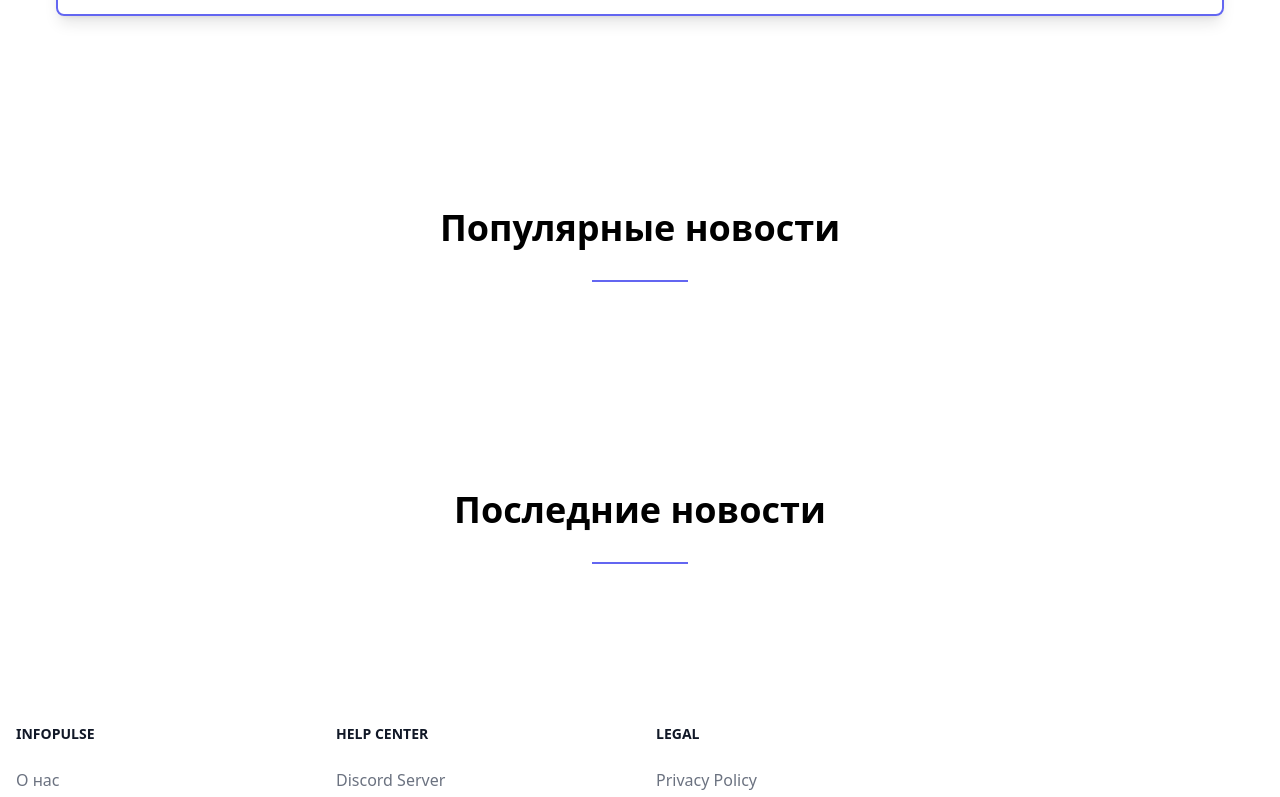
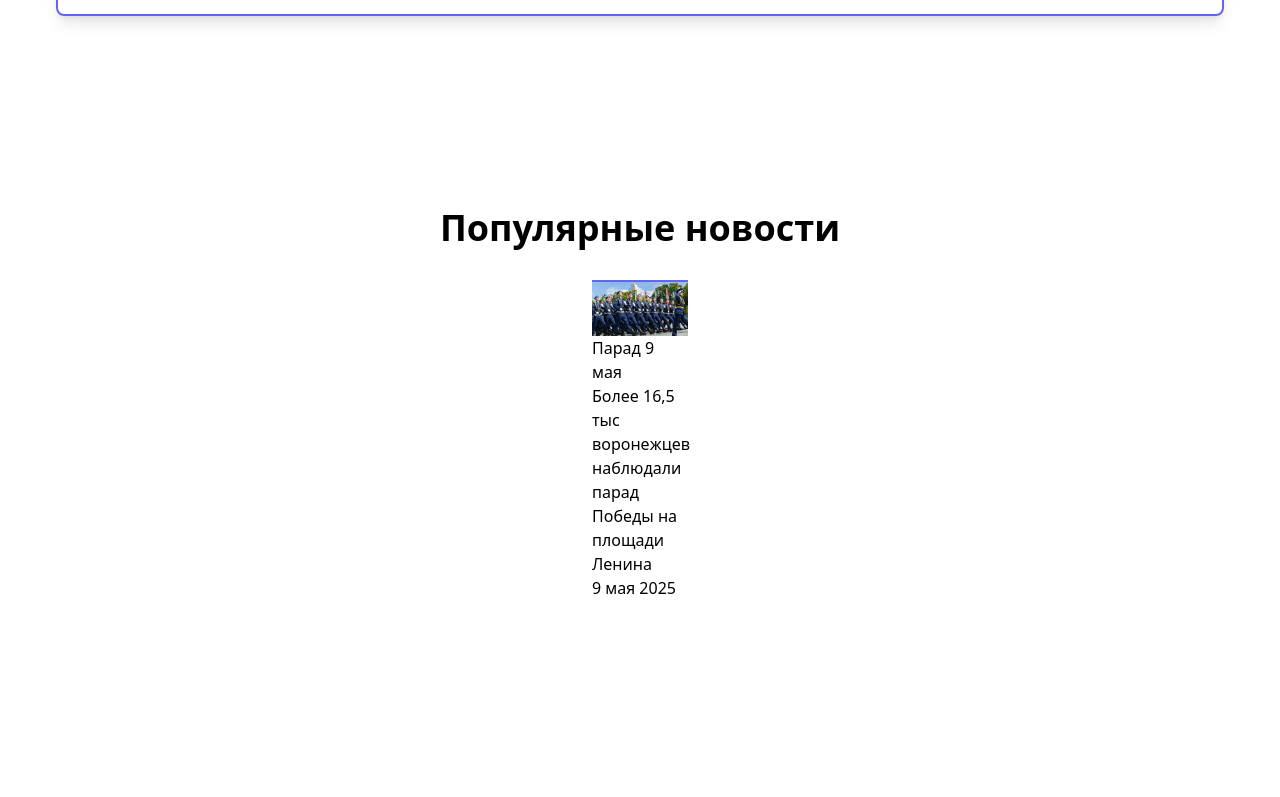
Before and after one commit to Escam01/InfoPulse, a React (Vite) app: page / in a window 1280 px wide. Shown: the part 1736-2533 px from the top of the page. Built offline with nearby package versions, Linux system fonts and the light colour scheme.

Commit message:
adding popular news

```diff
--- a/src/App.jsx
+++ b/src/App.jsx
@@ -2,6 +2,7 @@ import Button from "./components/Button";
 import CardsNews from "./components/CardsNews";
 import Footer from "./components/Footer";
 import BurgerMenu from "./components/BurgerMenu";
+import PopularNews from "./components/PopularNews";
 
 export default function App() {
   const newsDaysImage = "/news-day.png";
@@ -16,15 +17,27 @@ export default function App() {
               <BurgerMenu />
             </button>
 
-            <p className="text-2xl sm:text-3xl font-sans font-bold">InfoPulse</p>
+            <p className="text-2xl sm:text-3xl font-sans font-bold">
+              InfoPulse
+            </p>
 
             <div className="hidden sm:block">
               <ul className="flex space-x-6">
-                <li className="hover:text-indigo-600 cursor-pointer">Новость дня</li>
-                <li className="hover:text-indigo-600 cursor-pointer">Разделы новостей</li>
-                <li className="hover:text-indigo-600 cursor-pointer">Популярные новости</li>
-                <li className="hover:text-indigo-600 cursor-pointer">Последние новости</li>
-                <li className="hover:text-indigo-600 cursor-pointer">Контакты</li>
+                <li className="hover:text-indigo-600 cursor-pointer">
+                  Новость дня
+                </li>
+                <li className="hover:text-indigo-600 cursor-pointer">
+                  Разделы новостей
+                </li>
+                <li className="hover:text-indigo-600 cursor-pointer">
+                  Популярные новости
+                </li>
+                <li className="hover:text-indigo-600 cursor-pointer">
+                  Последние новости
+                </li>
+                <li className="hover:text-indigo-600 cursor-pointer">
+                  Контакты
+                </li>
               </ul>
             </div>
           </div>
@@ -35,7 +48,9 @@ export default function App() {
       <main className="flex-grow container mx-auto px-4 sm:px-6">
         {/* Новость дня */}
         <section className="py-12 md:py-16 lg:py-20">
-          <h2 className="text-3xl md:text-4xl font-bold text-center mb-8">Новость дня</h2>
+          <h2 className="text-3xl md:text-4xl font-bold text-center mb-8">
+            Новость дня
+          </h2>
           <div className="border-t-2 border-indigo-500 w-24 mx-auto mb-12"></div>
 
           <div className="relative rounded-xl overflow-hidden h-64 sm:h-80 md:h-96">
@@ -46,7 +61,9 @@ export default function App() {
             <div className="absolute inset-0 bg-black bg-opacity-50"></div>
 
             <div className="relative z-10 h-full justify-center p-6 sm:p-16 md:p-32">
-              <h3 className="text-xl sm:text-2xl md:text-3xl font-bold text-white mb-4">Экономический форум</h3>
+              <h3 className="text-xl sm:text-2xl md:text-3xl font-bold text-white mb-4">
+                Экономический форум
+              </h3>
               <p className="text-white text-base sm:text-lg md:text-xl mb-6">
                 В столичном регионе 17 мая прошел международный экономический
                 форум, были решены проблемы экономического кризиса
@@ -58,9 +75,10 @@ export default function App() {
 
         {/* Разделы новостей */}
         <section className="py-12 md:py-16 lg:py-20">
-          <h2 className="text-3xl md:text-4xl font-bold text-center mb-8">Разделы новостей</h2>
-          <div className="border-t-2 border-indigo-500 w-24 mx-auto mb-12"></div>
-
+          <h2 className="text-3xl md:text-4xl font-bold text-center mb-8">
+            Разделы новостей
+          </h2>
+          <div className="border-t-2 border-indigo-500 w-24 mx-auto mb-12"></div>{" "}
           <div className="">
             <CardsNews></CardsNews>
           </div>
@@ -68,15 +86,19 @@ export default function App() {
 
         {/* Популярные новости */}
         <section className="py-12 md:py-16 lg:py-20">
-          <h2 className="text-3xl md:text-4xl font-bold text-center mb-8">Популярные новости</h2>
-          <div className="border-t-2 border-indigo-500 w-24 mx-auto mb-12"></div>
-
-          {/* Здесь можно добавить компонент для популярных новостей */}
+          <h2 className="text-3xl md:text-4xl font-bold text-center mb-8">
+            Популярные новости
+          </h2>
+          <div className="border-t-2 border-indigo-500 w-24 mx-auto mb-12">
+            <PopularNews />
+          </div>
         </section>
 
         {/* Последние новости */}
         <section className="py-12 md:py-16 lg:py-20">
-          <h2 className="text-3xl md:text-4xl font-bold text-center mb-8">Последние новости</h2>
+          <h2 className="text-3xl md:text-4xl font-bold text-center mb-8">
+            Последние новости
+          </h2>
           <div className="border-t-2 border-indigo-500 w-24 mx-auto mb-12"></div>
 
           {/* Здесь можно добавить компонент для последних новостей */}
--- /dev/null
+++ b/src/components/PopularNews.jsx
@@ -0,0 +1,25 @@
+
+
+export default function PopularNews() {
+  const newsCard = [
+    {
+      img: "/9may.webp",
+      title: "Парад 9 мая",
+      description:
+        "Более 16,5 тыс воронежцев наблюдали парад Победы на площади Ленина",
+      timeDate: "9 мая 2025",
+    },
+  ];
+  return (
+    <>
+      {newsCard.map((card, index) => (
+        <div key={index}>
+            <img src="/public/9may.webp" alt="" />
+          <h1>{card.title}</h1>
+          <h1>{card.description}</h1>
+          <h1>{card.timeDate}</h1>
+        </div>
+      ))}
+    </>
+  );
+}
```
Also changed, not shown: public/9may.webp (added).
